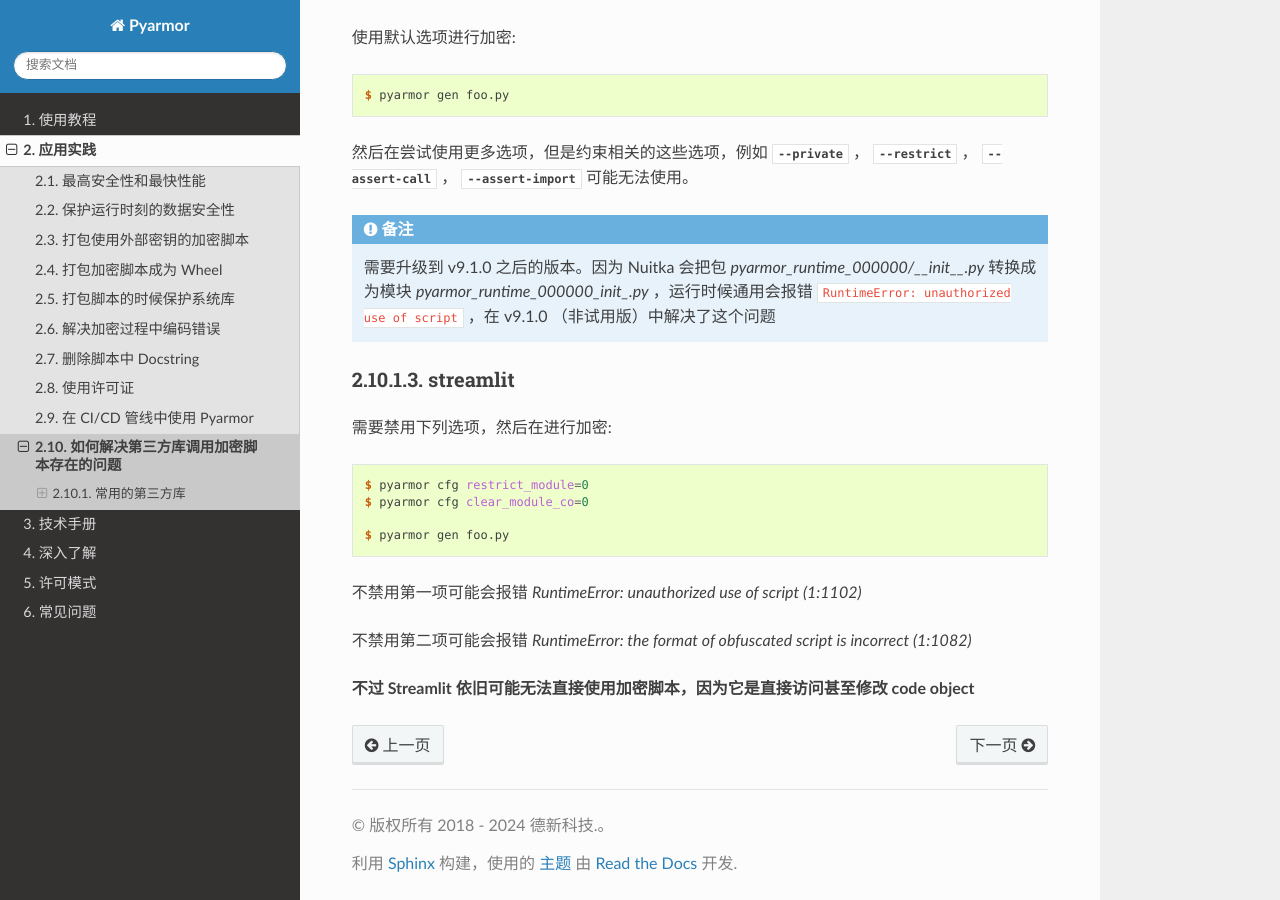
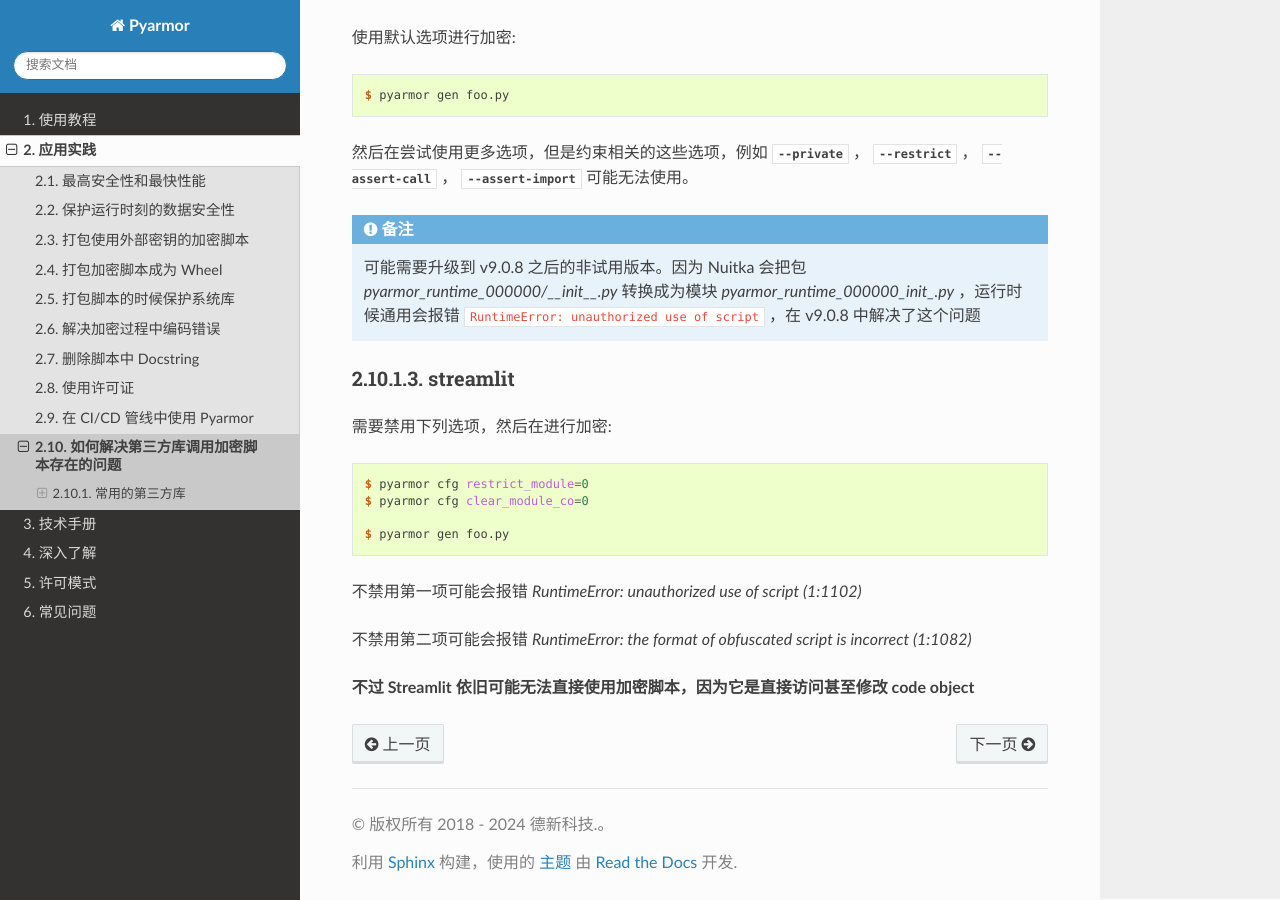
Before and after one commit to dashingsoft/pyarmor-docs-zh, a Sphinx documentation site: the page built from docs/how-to/third-party.rst, in a window 1280 px wide and 900 px high, scrolled down 3526 px. Built offline with Sphinx 7.4.7 and the Read the Docs theme 3.1.0, drawn with Linux system fonts in a browser that asks for light colours.

Commit message:
Refine doc

```diff
--- a/docs/how-to/third-party.rst
+++ b/docs/how-to/third-party.rst
@@ -161,7 +161,7 @@ nuitka
 
 .. note::
 
-  需要升级到 v9.1.0 之后的版本。因为 Nuitka 会把包 `pyarmor_runtime_000000/__init__.py` 转换成为模块 `pyarmor_runtime_000000_init_.py` ，运行时候通用会报错 ``RuntimeError: unauthorized use of script`` ，在 v9.1.0 （非试用版）中解决了这个问题
+  可能需要升级到 v9.0.8 之后的非试用版本。因为 Nuitka 会把包 `pyarmor_runtime_000000/__init__.py` 转换成为模块 `pyarmor_runtime_000000_init_.py` ，运行时候通用会报错 ``RuntimeError: unauthorized use of script`` ，在 v9.0.8 中解决了这个问题
 
 streamlit
 ---------
```
